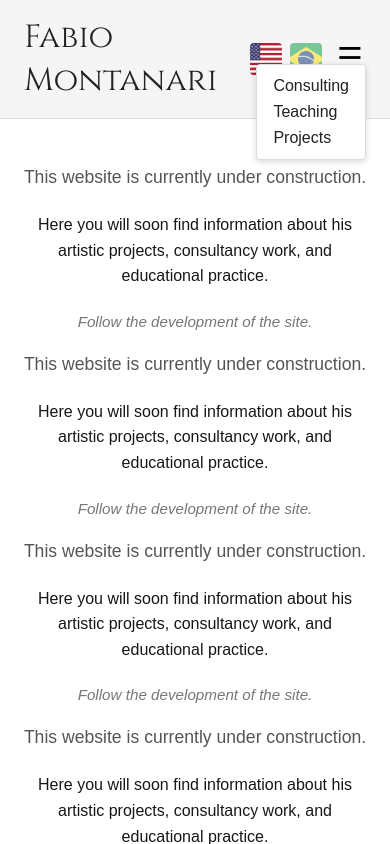
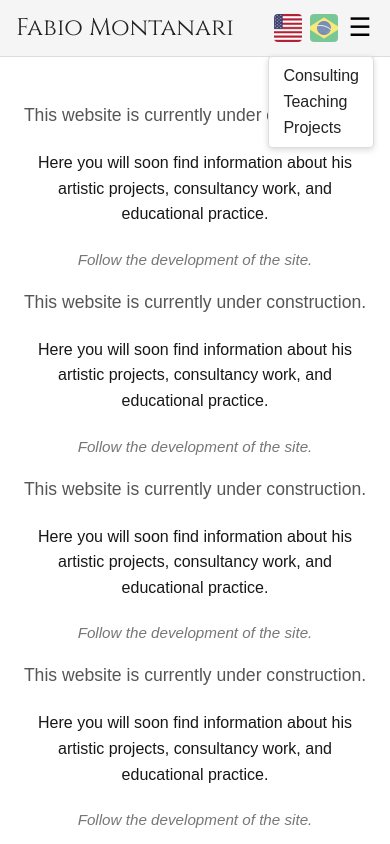
Before and after one commit to caiocastelhano/site-fabiomontanari, a Next.js app: page / in a window 390 px wide. Both pictures are taken after a click on the button "Toggle menu". Built offline with nearby package versions, Linux system fonts and the light colour scheme.

Commit message:
Ajusta responsividade, performance e acessibilidade do Header

```diff
--- a/src/app/components/Header.jsx
+++ b/src/app/components/Header.jsx
@@ -64,12 +64,13 @@ export default function Header() {
           className={styles.menuWrapper}
           onClick={() => setMenuOpen(!menuOpen)}
           aria-label="Toggle menu"
+          aria-expanded={menuOpen}
         >
           ☰
         </button>
 
         {menuOpen && (
-          <nav className={styles.navMenu}>
+          <nav className={styles.navMenu} role="navigation" tabIndex="-1">
             <ul>
               {navItems[language].map((label, index) => (
                 <li key={label}>
--- a/src/app/components/Header.module.css
+++ b/src/app/components/Header.module.css
@@ -1,3 +1,4 @@
+/* DESKTOP */
 .header {
   width: 100%;
   padding: 16px 24px;
@@ -104,3 +105,67 @@
   color: #222;
   font-size: 1rem;
 }
+
+/* MOBILE */
+@media (max-width: 600px) {
+  .header {
+    padding: 12px 16px;
+  }
+
+  .siteName {
+    font-size: 1.5rem;
+  }
+
+  .right {
+    gap: 8px;
+  }
+
+  .langButton {
+    width: 28px;
+    height: 28px;
+  }
+
+  .menuWrapper {
+    width: 28px;
+    height: 28px;
+    font-size: 1.6rem;
+  }
+
+  .navMenu {
+    top: 56px;
+    right: 16px;
+    padding: 10px 14px;
+  }
+}
+
+/* TABLET */
+@media (max-width: 900px) and (min-width: 601px) {
+  .header {
+    padding: 14px 20px;
+  }
+
+  .siteName {
+    font-size: 1.75rem;
+  }
+
+  .right {
+    gap: 10px;
+  }
+
+  .langButton {
+    width: 30px;
+    height: 30px;
+  }
+
+  .menuWrapper {
+    width: 30px;
+    height: 30px;
+    font-size: 1.7rem;
+  }
+
+  .navMenu {
+    top: 60px;
+    right: 20px;
+    padding: 11px 15px;
+  }
+}
```
